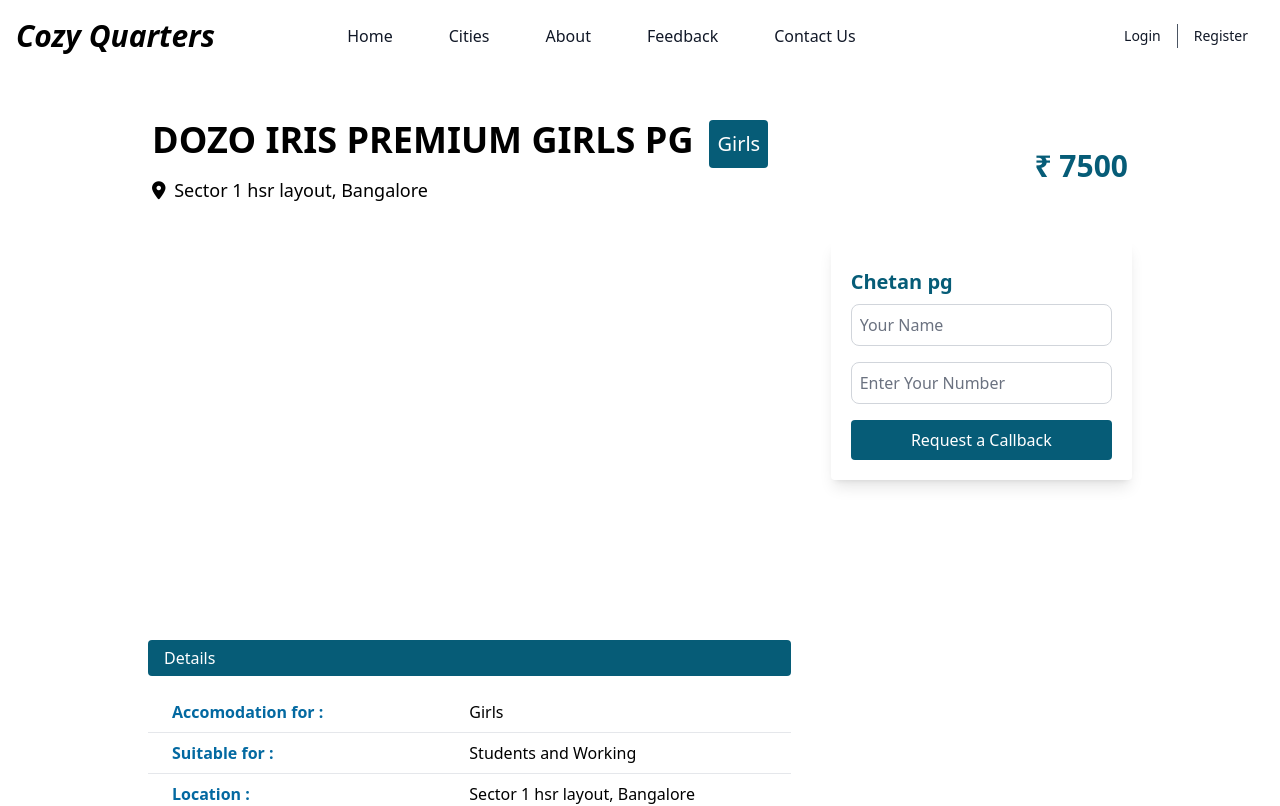
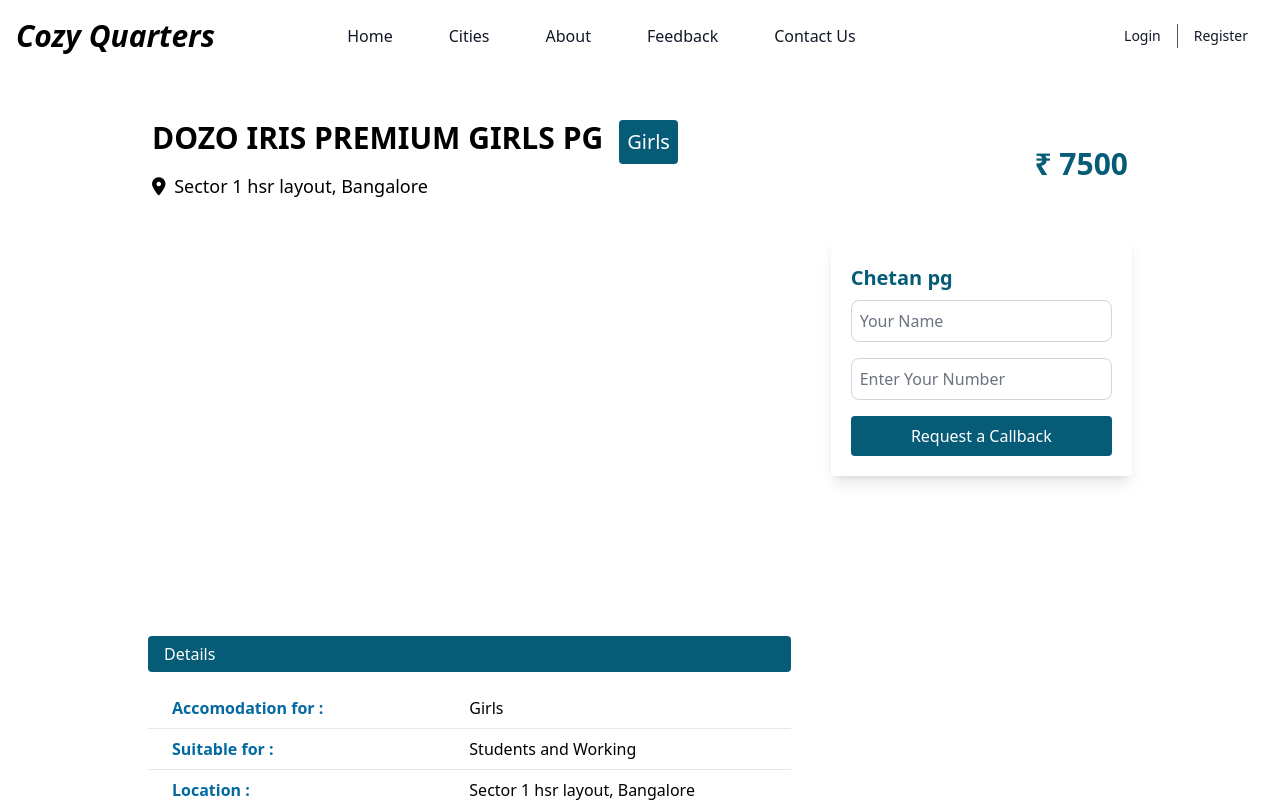
Before and after one commit to ashishverma2831/Cozy-Quaters, a React (Vite) app in the folder frontend/: page /cities/1/8 in a window 1280 px wide. Shown: the top 806 px of the page. Built offline with nearby package versions, Linux system fonts and the light colour scheme.

Commit message:
Update room title font size

```diff
--- a/frontend/src/pages/RoomDetails.jsx
+++ b/frontend/src/pages/RoomDetails.jsx
@@ -56,7 +56,7 @@ const RoomDetails = () => {
       <section className=' mx-auto max-w-screen-lg my-10'>
         <div className='flex p-2 justify-between items-center'>
           <div className='px-4'>
-            <p className='text-4xl font-bold flex'>{room[0].title.toUpperCase()}
+            <p className='text-3xl font-semibold flex'>{room[0].title.toUpperCase()}
               <span className="mx-4 text-white bg-[#065c77] text-[20px] font-normal px-2 py-1 rounded"> {room[0].accomodationFor} </span>
             </p>
             <p className='text-lg font-normal my-2'><i className="fa-solid fa-location-dot mr-1"></i> {room[0].location} </p>
```
